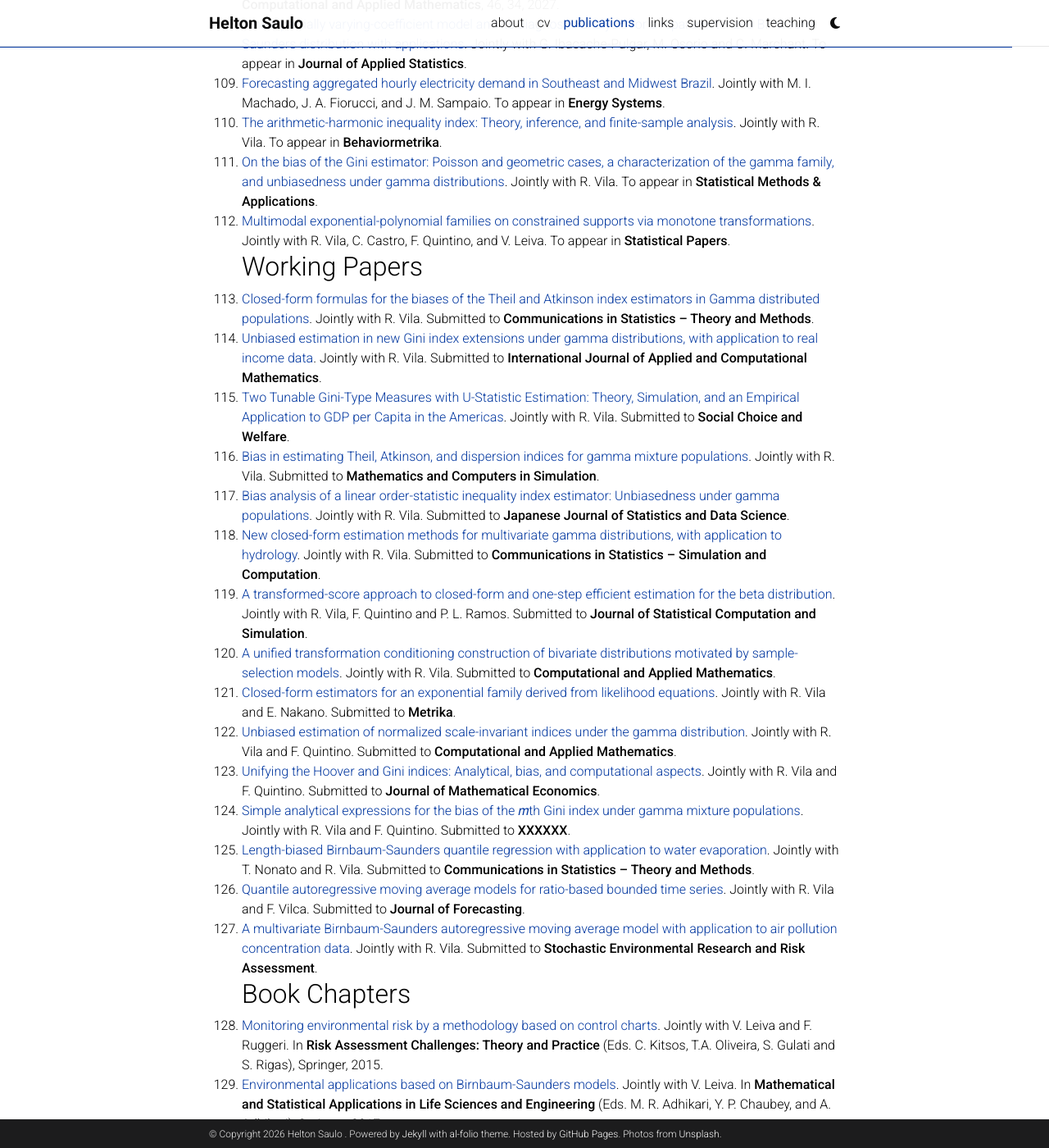
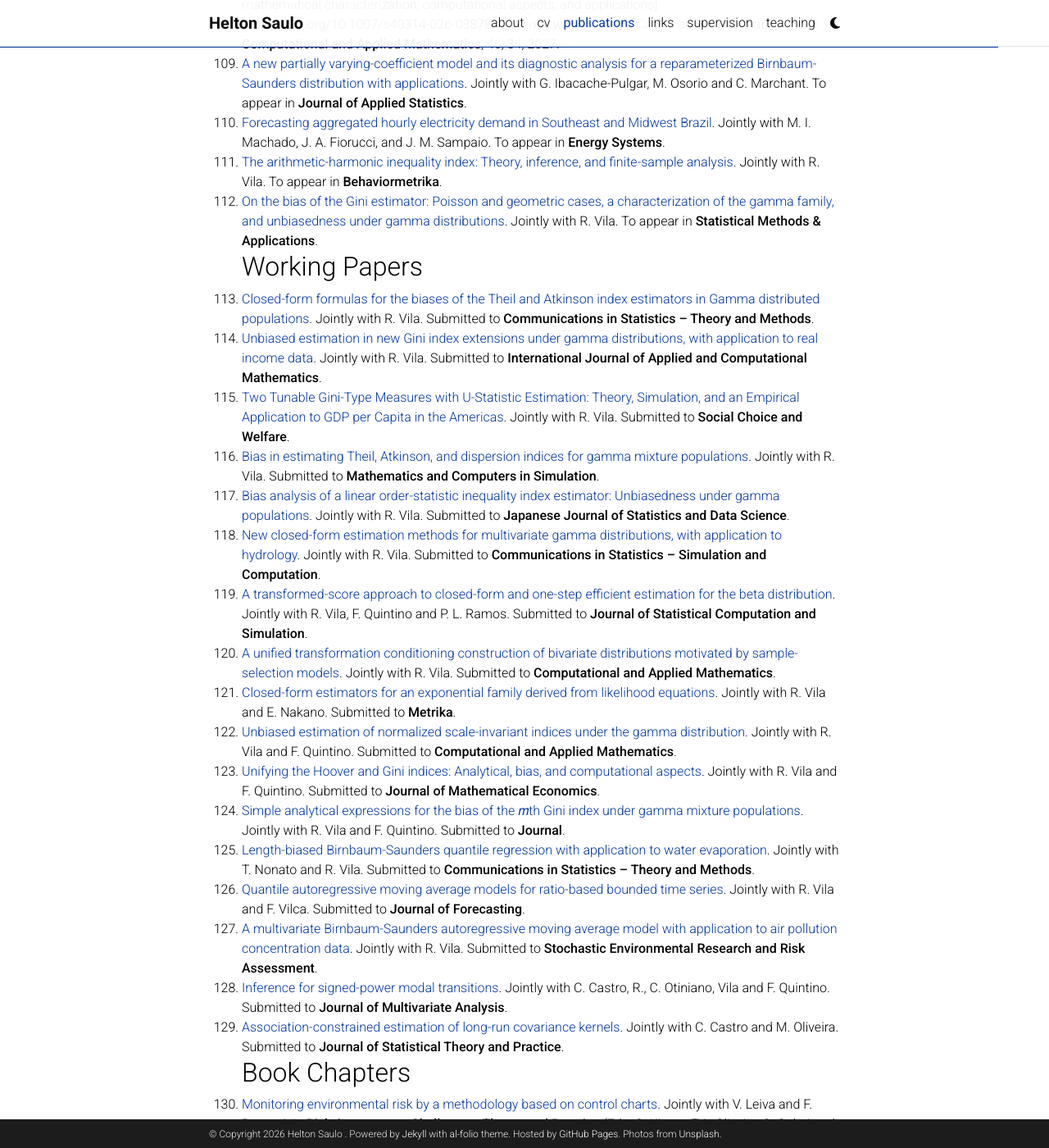
Before and after one commit to heltonsaulo/heltonsaulo.github.io, a Jekyll site: the page built from _pages/Journal.md, in a window 1280 px wide and 1400 px high, scrolled down 6525 px. Shown: the whole window at 82% size. Built offline with Jekyll 4.4.1, drawn with Linux system fonts in a browser that asks for light colours; comment, search, counter and statistics services are not loaded; a style sheet for code colours, icons or effects is not loaded; some of the changed text lies outside the part shown.

Commit message:
Update Journal.md

```diff
--- a/_pages/Journal.md
+++ b/_pages/Journal.md
@@ -115,12 +115,12 @@
   104.  [Association between moral distress and burnout syndrome at a palliative care unit in Federal District – Brazil](https://apm.amegroups.org/article/view/153971/html). Jointly with A. M. P. Job, S. R. A. Mendes Filho and A. N. C. Santana. **Annals of Palliative Medicine**, 15, 55, 2026.
   105.  [The mth Gini index estimator: Unbiasedness for gamma populations](https://doi.org/10.1007/s10888-025-09715-3). Jointly with R. Vila. **The Journal of Economic Inequality**, 24, 589–599, 2026.
   106.  [On the bias of the Hoover index estimator: Results for the gamma distribution](https://doi.org/10.1007/s41237-026-00299-4). Jointly with R. Vila. **Behaviormetrika**, 53, 419-437, 2026.
-  107.  [Transformation–conditioning Heckman-type selection models with extended skew-elliptical errors: mathematical characterization, computational aspects, and applications][https://doi.org/10.1007/s40314-026-03878-z]. Jointly with R. Vila, C. Castro and C. Marchant. **Computational and Applied Mathematics**, 46, 34, 2027.
-  108.  [A new partially varying-coefficient model and its diagnostic analysis for a reparameterized Birnbaum-Saunders distribution with applications](https://doi.org/10.1080/02664763.2026.2616862). Jointly with G. Ibacache-Pulgar, M. Osorio and C. Marchant. To appear in **Journal of Applied Statistics**.
-  109.  [Forecasting aggregated hourly electricity demand in Southeast and Midwest Brazil](https://doi.org/10.1007/s12667-025-00761-4). Jointly with M. I. Machado, J. A. Fiorucci, and J. M. Sampaio. To appear in **Energy Systems**.
-  110.  [The arithmetic-harmonic inequality index: Theory, inference, and finite-sample analysis](https://arxiv.org/abs/2604.04249). Jointly with R. Vila. To appear in **Behaviormetrika**.
-  111.  [On the bias of the Gini estimator: Poisson and geometric cases, a characterization of the gamma family, and unbiasedness under gamma distributions](https://arxiv.org/abs/2512.14983). Jointly with R. Vila. To appear in **Statistical Methods & Applications**.
-  112.   [Multimodal exponential-polynomial families on constrained supports via monotone transformations](https://). Jointly with R. Vila, C. Castro, F. Quintino, and V. Leiva. To appear in **Statistical Papers**.
+  107.  [Multimodal exponential-polynomial families on constrained supports via monotone transformations](https://doi.org/10.1007/s00362-026-01899-8). Jointly with R. Vila, C. Castro, F. Quintino, and V. Leiva. **Statistical Papers**, 67, 127, 2026.
+  108.  [Transformation–conditioning Heckman-type selection models with extended skew-elliptical errors: mathematical characterization, computational aspects, and applications][https://doi.org/10.1007/s40314-026-03878-z]. Jointly with R. Vila, C. Castro and C. Marchant. **Computational and Applied Mathematics**, 46, 34, 2027.
+  109.  [A new partially varying-coefficient model and its diagnostic analysis for a reparameterized Birnbaum-Saunders distribution with applications](https://doi.org/10.1080/02664763.2026.2616862). Jointly with G. Ibacache-Pulgar, M. Osorio and C. Marchant. To appear in **Journal of Applied Statistics**.
+  110.  [Forecasting aggregated hourly electricity demand in Southeast and Midwest Brazil](https://doi.org/10.1007/s12667-025-00761-4). Jointly with M. I. Machado, J. A. Fiorucci, and J. M. Sampaio. To appear in **Energy Systems**.
+  111.  [The arithmetic-harmonic inequality index: Theory, inference, and finite-sample analysis](https://arxiv.org/abs/2604.04249). Jointly with R. Vila. To appear in **Behaviormetrika**.
+  112.  [On the bias of the Gini estimator: Poisson and geometric cases, a characterization of the gamma family, and unbiasedness under gamma distributions](https://arxiv.org/abs/2512.14983). Jointly with R. Vila. To appear in **Statistical Methods & Applications**.
 ## Working Papers
   113. [Closed-form formulas for the biases of the Theil and Atkinson index estimators in Gamma distributed populations](https://arxiv.org/abs/2504.13806). Jointly with R. Vila. Submitted to **Communications in Statistics – Theory and Methods**.
   114. [Unbiased estimation in new Gini index extensions under gamma distributions, with application to real income data](https://arxiv.org/abs/2506.00666). Jointly with R. Vila. Submitted to **International Journal of Applied and Computational Mathematics**.
@@ -133,12 +133,14 @@
   121. [Closed-form estimators for an exponential family derived from likelihood equations](https://arxiv.org/abs/2405.14509). Jointly with R. Vila and E. Nakano. Submitted to **Metrika**.
   122. [Unbiased estimation of normalized scale-invariant indices under the gamma distribution](https://). Jointly with R. Vila and F. Quintino. Submitted to **Computational and Applied Mathematics**.
   123. [Unifying the Hoover and Gini indices: Analytical, bias, and computational aspects](https://arxiv.org/abs/2603.26166). Jointly with R. Vila and F. Quintino. Submitted to **Journal of Mathematical Economics**.
-  124. [Simple analytical expressions for the bias of the 𝑚th Gini index under gamma mixture populations](https://). Jointly with R. Vila and F. Quintino. Submitted to **XXXXXX**.
+  124. [Simple analytical expressions for the bias of the 𝑚th Gini index under gamma mixture populations](https://). Jointly with R. Vila and F. Quintino. Submitted to **Journal**.
   125. [Length-biased Birnbaum-Saunders quantile regression with application to water evaporation](https://arxiv.org/abs/2605.26253). Jointly with T. Nonato and R. Vila. Submitted to **Communications in Statistics – Theory and Methods**.
   126. [Quantile autoregressive moving average models for ratio-based bounded time series](https://arxiv.org/abs/2605.26052). Jointly with R. Vila and F. Vilca. Submitted to **Journal of Forecasting**.
   127. [A multivariate Birnbaum-Saunders autoregressive moving average model with application to air pollution concentration data](https://arxiv.org/abs/2605.04211). Jointly with R. Vila. Submitted to **Stochastic Environmental Research and Risk Assessment**.
+  128. [Inference for signed-power modal transitions](https://). Jointly with C. Castro, R., C. Otiniano, Vila and F. Quintino. Submitted to **Journal of Multivariate Analysis**.
+  129. [Association-constrained estimation of long-run covariance kernels](https://). Jointly with C. Castro and M. Oliveira. Submitted to **Journal of Statistical Theory and Practice**.
 ## Book Chapters
-  128.  [Monitoring environmental risk by a methodology based on control charts](https://link.springer.com/chapter/10.1007/978-3-319-18029-8_14). Jointly with V. Leiva and F. Ruggeri. In **Risk Assessment Challenges: Theory and Practice** (Eds. C. Kitsos, T.A. Oliveira, S. Gulati and S. Rigas), Springer, 2015.
-  129.  [Environmental applications based on Birnbaum-Saunders models](https://link.springer.com/chapter/10.1007/978-981-10-5370-2_14). Jointly with V. Leiva. In **Mathematical and Statistical Applications in Life Sciences and Engineering** (Eds. M. R. Adhikari,  Y. P. Chaubey,  and A. Adhikari), Springer, 2017.
-  130.  [Statistical quality control and reliability analysis using the Birnbaum-Saunders distribution with industrial applications](https://link.springer.com/chapter/10.1007/978-3-030-20709-0_2). Jointly with V. Leiva, C. Marchant, F. Ruggeri, H. Saulo. In **Statistical Quality Technologies: Theory and Practice** (Eds. Y. Lio, H. Keung, T. Ng, T-R. Tsai and D-G. Chen), Springer, 2019.
-  131.  [Multivariate methods to monitor the risk of critical episodes of environmental contamination using an asymmetric distribution with data of Santiago, Chile](https://doi.org/10.1016/B978-0-323-85698-0.00024-1). Jointly with C. Marchant, V. Leiva and R. Vila. In **Risk, Reliability and Sustainable Remediation in the Field of Civil and Environmental Engineering** (Eds. T. Roshni, P. Samui, D. T. Bui, D. Kim, R. Khatibi), Elsevier, 2022.
+  130.  [Monitoring environmental risk by a methodology based on control charts](https://link.springer.com/chapter/10.1007/978-3-319-18029-8_14). Jointly with V. Leiva and F. Ruggeri. In **Risk Assessment Challenges: Theory and Practice** (Eds. C. Kitsos, T.A. Oliveira, S. Gulati and S. Rigas), Springer, 2015.
+  131.  [Environmental applications based on Birnbaum-Saunders models](https://link.springer.com/chapter/10.1007/978-981-10-5370-2_14). Jointly with V. Leiva. In **Mathematical and Statistical Applications in Life Sciences and Engineering** (Eds. M. R. Adhikari,  Y. P. Chaubey,  and A. Adhikari), Springer, 2017.
+  132.  [Statistical quality control and reliability analysis using the Birnbaum-Saunders distribution with industrial applications](https://link.springer.com/chapter/10.1007/978-3-030-20709-0_2). Jointly with V. Leiva, C. Marchant, F. Ruggeri, H. Saulo. In **Statistical Quality Technologies: Theory and Practice** (Eds. Y. Lio, H. Keung, T. Ng, T-R. Tsai and D-G. Chen), Springer, 2019.
+  133.  [Multivariate methods to monitor the risk of critical episodes of environmental contamination using an asymmetric distribution with data of Santiago, Chile](https://doi.org/10.1016/B978-0-323-85698-0.00024-1). Jointly with C. Marchant, V. Leiva and R. Vila. In **Risk, Reliability and Sustainable Remediation in the Field of Civil and Environmental Engineering** (Eds. T. Roshni, P. Samui, D. T. Bui, D. Kim, R. Khatibi), Elsevier, 2022.
```
